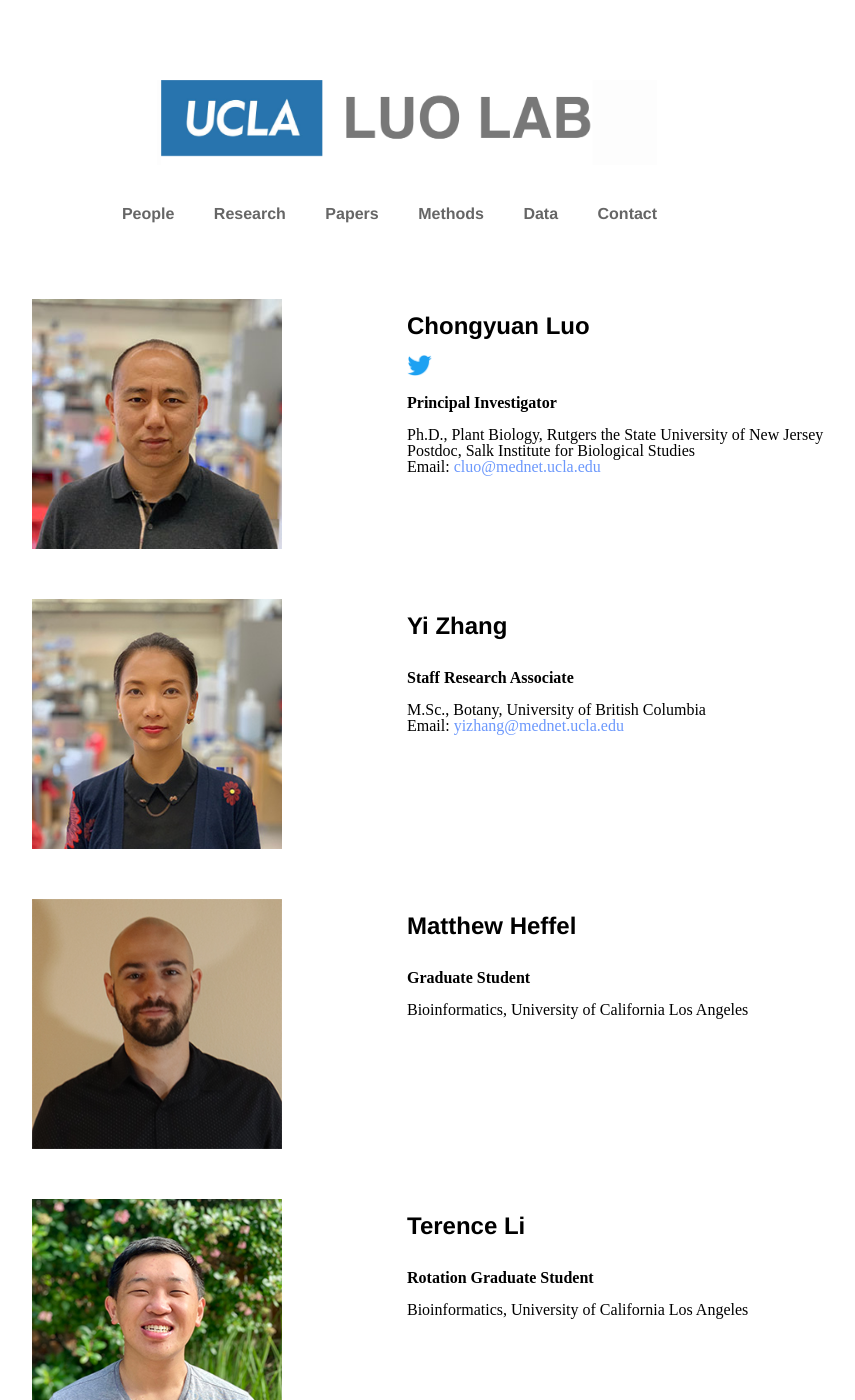
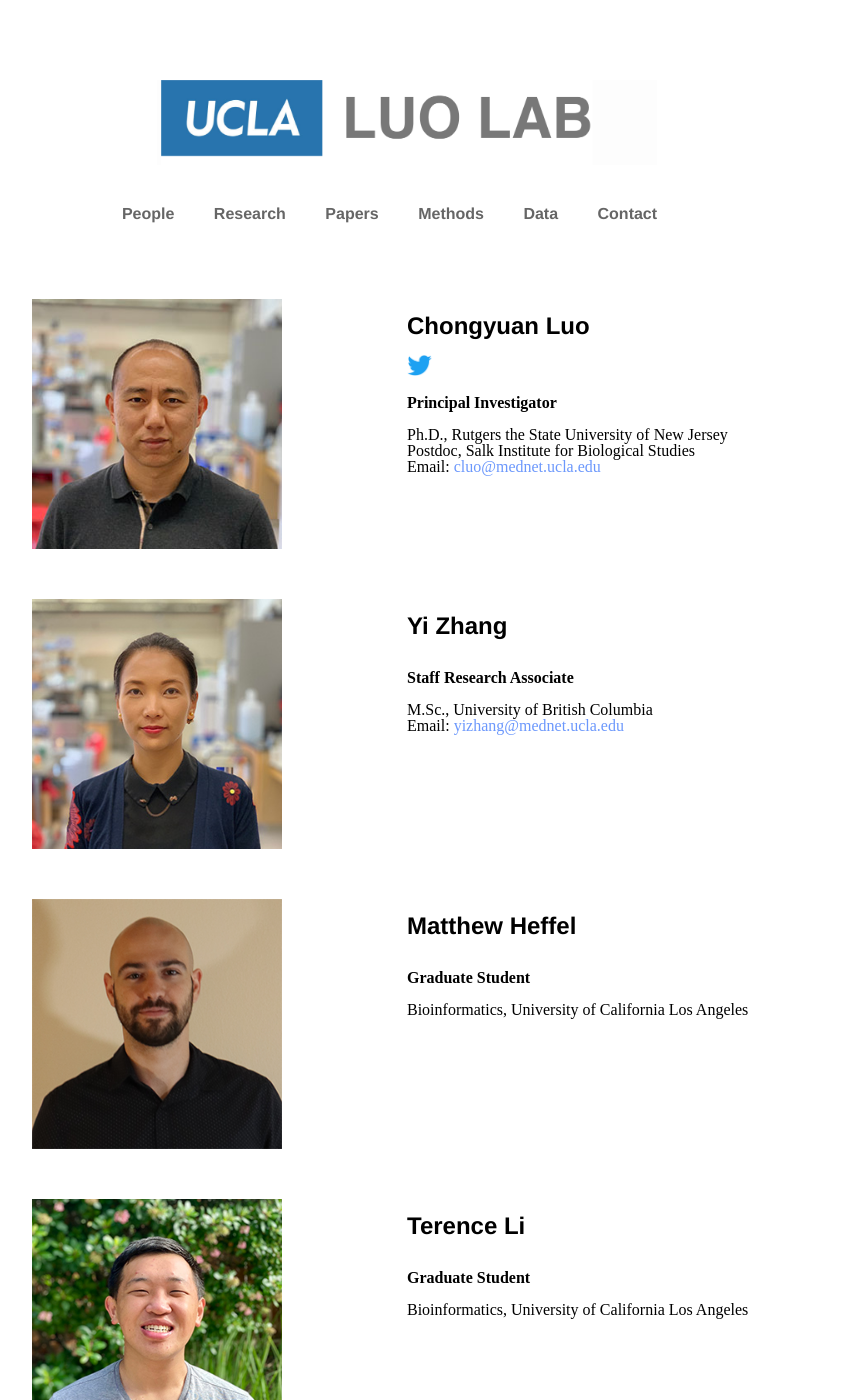
Before and after one commit to luogenomics/luogenomics.github.io, a Jekyll site: the page built from people/index.html, in a window 1280 px wide and 1400 px high. Shown: the whole window, without its empty margins (233-1088 px from the left). Built offline with Jekyll 4.4.1, drawn with Linux system fonts in a browser that asks for light colours; some of the changed text lies outside the part shown.

Commit message:
Update index.html

```diff
--- a/people/index.html
+++ b/people/index.html
@@ -15,7 +15,7 @@
       <img width=25 src="twitter.png">
     </a>
     <br><br><strong>Principal Investigator</strong><br>
-    <br> Ph.D.,   Plant Biology, Rutgers the State University of New Jersey
+    <br> Ph.D.,   Rutgers the State University of New Jersey
     <br> Postdoc, Salk Institute for Biological Studies
     <br> Email: <a href="mailto:cluo@mednet.ucla.edu">cluo@mednet.ucla.edu</a></p>
   </div>
@@ -31,7 +31,7 @@
   <div class="projecttextbox pull-left" style="line-height:100%">
     <p><h2>Yi Zhang</h2>
     <br><strong>Staff Research Associate</strong><br>
-    <br> M.Sc.,   Botany, University of British Columbia
+    <br> M.Sc.,   University of British Columbia
     <br> Email: <a href="mailto:yizhang@mednet.ucla.edu">yizhang@mednet.ucla.edu</a></p>
   </div>
 </div>
@@ -59,7 +59,7 @@
   </div>
   <div class="projecttextbox pull-left" style="line-height:100%">
     <p><h2>Terence Li</h2>
-    <br><strong>Rotation Graduate Student</strong><br>
+    <br><strong>Graduate Student</strong><br>
     <br> Bioinformatics, University of California Los Angeles </a></p>
   </div>
 </div>
@@ -75,6 +75,20 @@
     <p><h2>Kevin Abuhanna</h2>
     <br><strong>Staff Research Associate</strong><br>
     <br> B.Sc California State University Northridge </a></p>
+  </div>
+</div>
+
+<div class="peoplebox">
+  <div class="hugespacer"></div>
+  <div class="peoplemediabox pull-left">
+    <a href="">
+      <img width=250 class="projectmedia" src="ChooLiu.png" >
+    </a>
+  </div>
+  <div class="projecttextbox pull-left" style="line-height:100%">
+    <p><h2>Choo Liu</h2>
+    <br><strong>Staff Research Associate</strong><br>
+    <br> M.Sc University of Colorado Anschutz </a></p>
   </div>
 </div>
 
```
